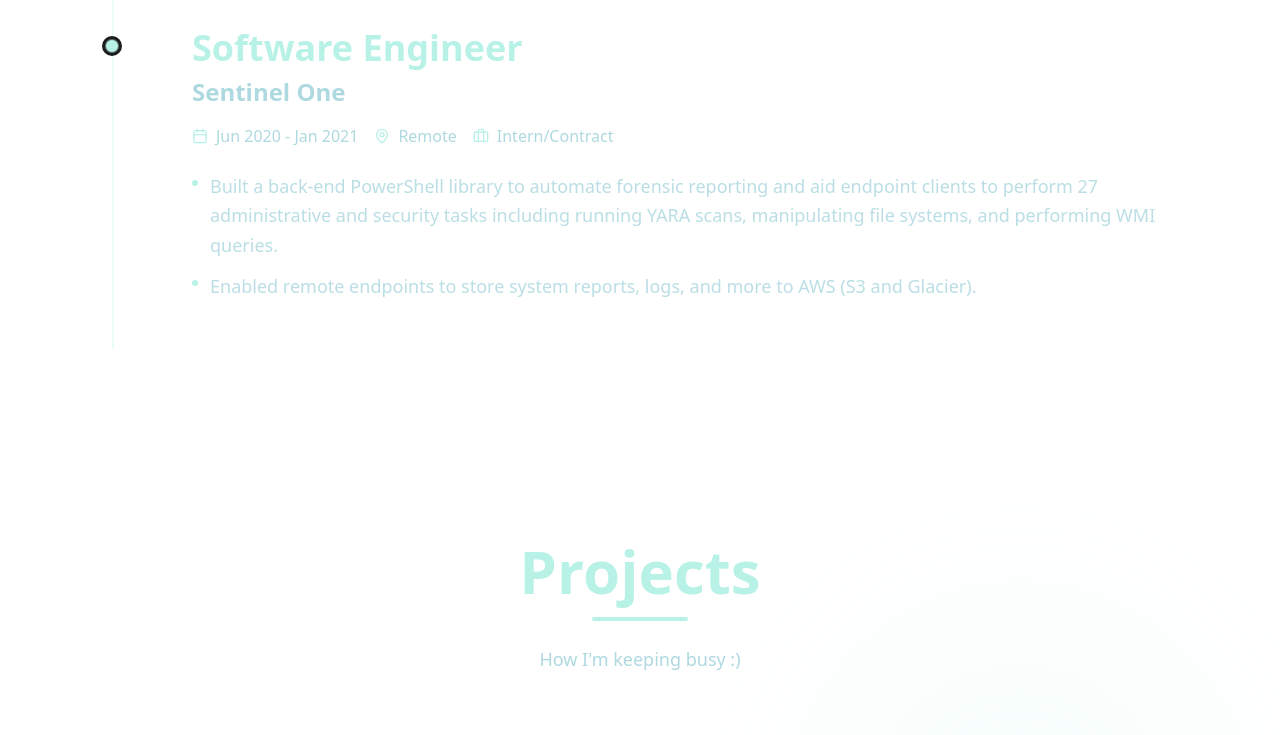
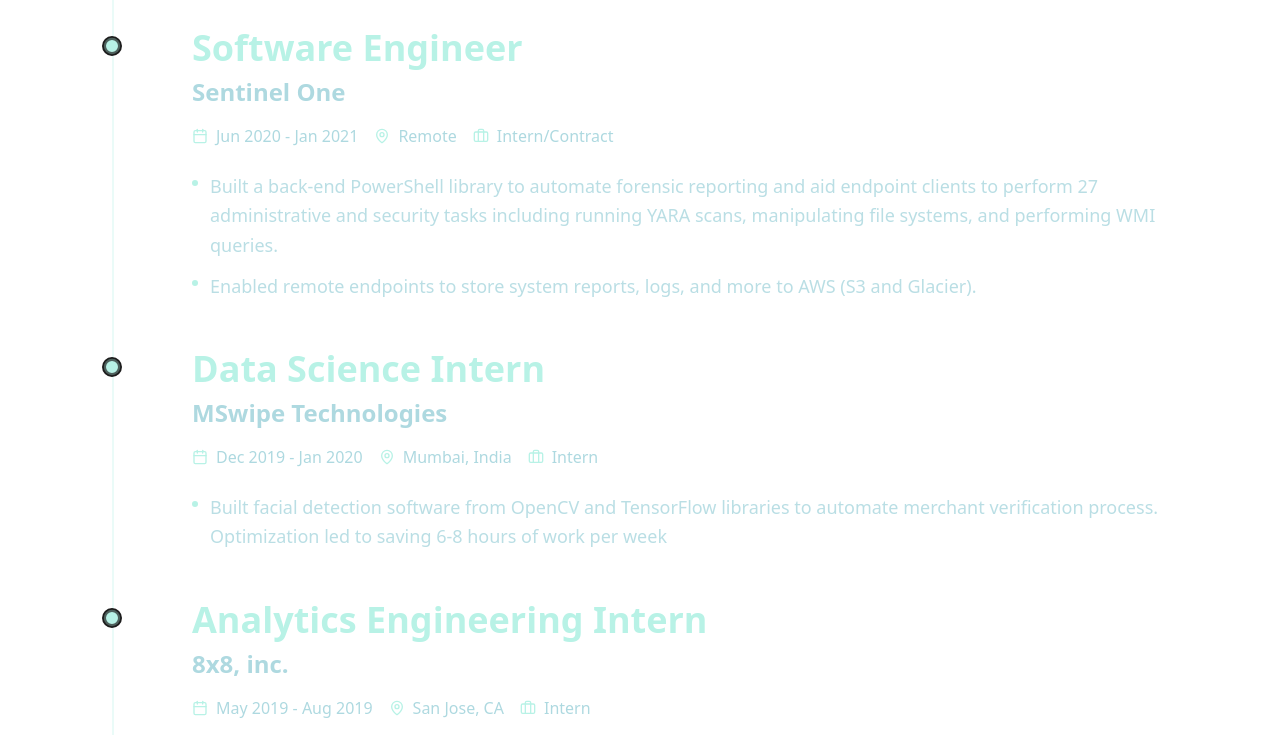
Before and after one commit to g23polar/portfolio, a React (Vite) app: page / in a window 1280 px wide. Shown: the part 2000-2735 px from the top of the page. Built offline with nearby package versions, Linux system fonts and the light colour scheme.

Commit message:
more_work_ex

```diff
--- a/src/components/Experience.jsx
+++ b/src/components/Experience.jsx
@@ -43,6 +43,17 @@
     description:[
       'Built a back-end PowerShell library to automate forensic reporting and aid endpoint clients to perform 27 administrative and security tasks including running YARA scans, manipulating file systems, and performing WMI queries.',
       'Enabled remote endpoints to store system reports, logs, and more to AWS (S3 and Glacier).']
+  },
+  {
+    title:'Data Science Intern', company:'MSwipe Technologies', period:'Dec 2019 - Jan 2020', location:'Mumbai, India', type:'Intern',
+    description:[
+      'Built facial detection software from OpenCV and TensorFlow libraries to automate merchant verification process. Optimization led to saving 6-8 hours of work per week']
+  },
+  {
+    title:'Analytics Engineering Intern', company:'8x8, inc.', period:'May 2019 - Aug 2019', location:'San Jose, CA', type:'Intern',
+    description:[
+      'Optimized lead generation and churn prevention: Automated data transfer of 10 - 80GB /month between provider and sales team by building pipeline to stream leads through 4 separate enrichment and cloud caching algorithms'
+    ]
   }
 ]
 
```
